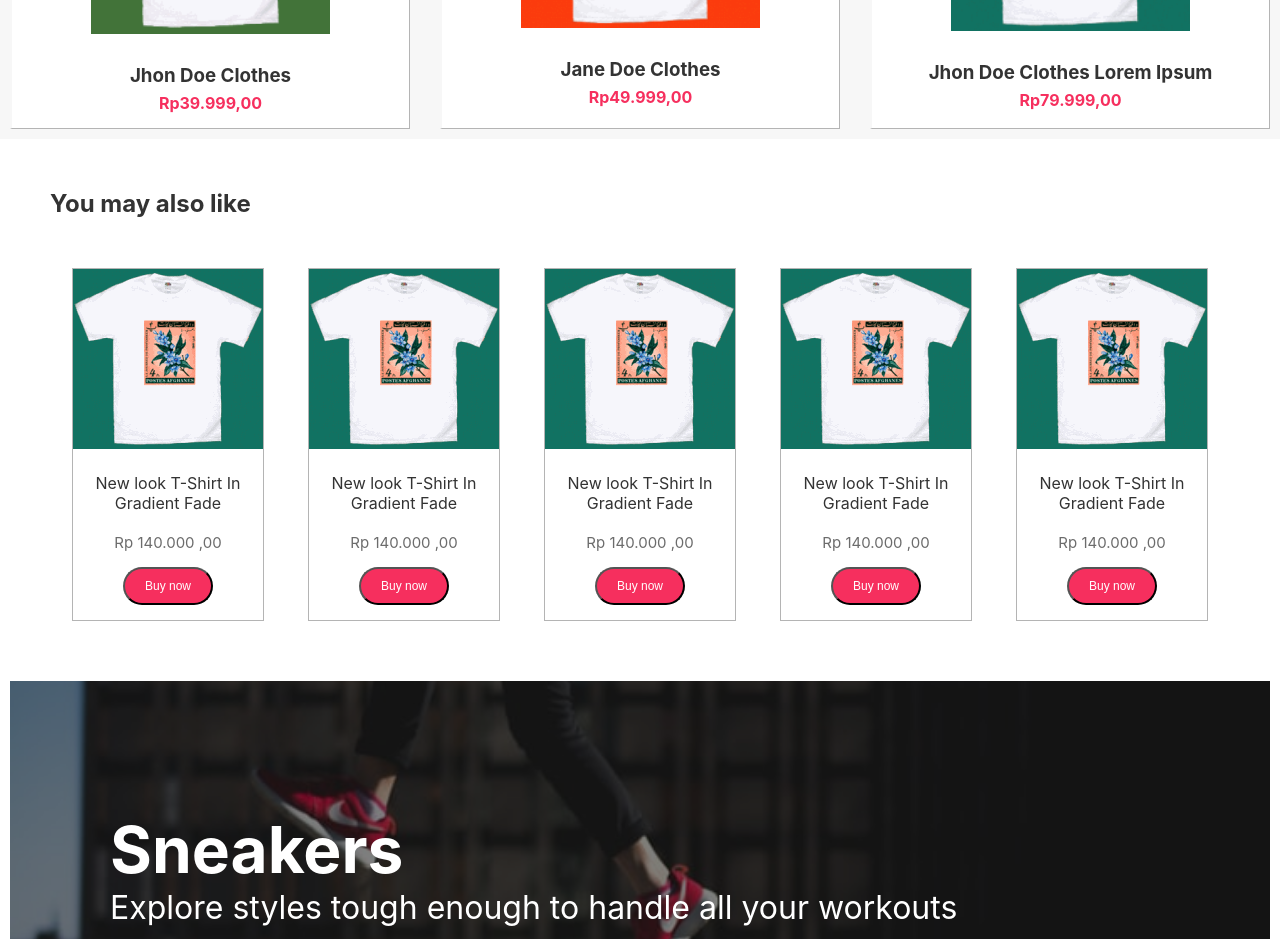
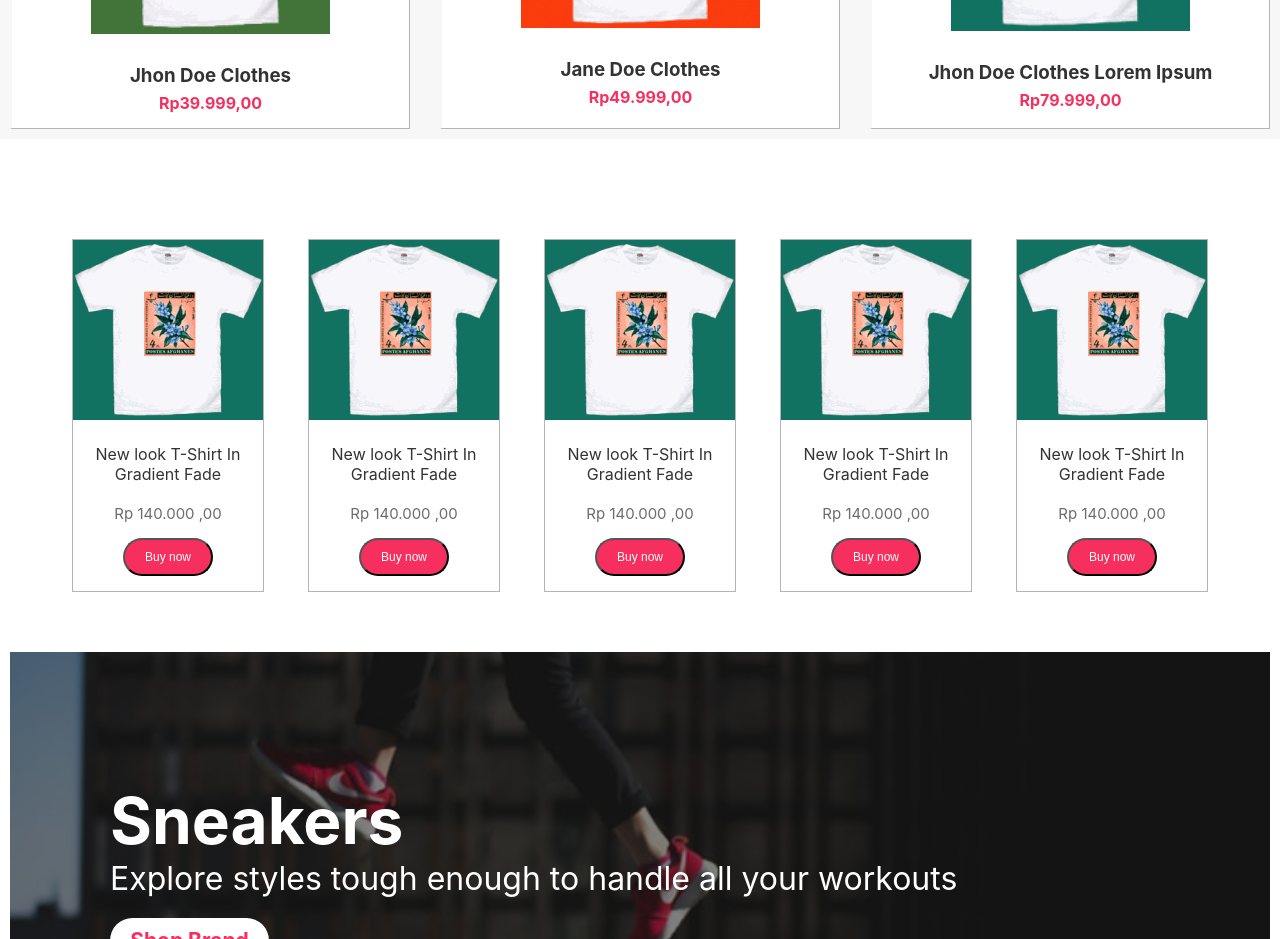
Before and after one commit to rifqhiyr/webstore, a React (Create React App) app: page / in a window 1280 px wide. Shown: the part 860-1799 px from the top of the page. Built offline with nearby package versions, Linux system fonts and the light colour scheme.

Commit message:
[Alfianinda] - adding revise of classname

```diff
--- a/src/components/views/HomePage.js
+++ b/src/components/views/HomePage.js
@@ -6,8 +6,9 @@ import AuthHeader from "../AuthHeader";
 import Header from "../Header";
 import Jumbotron from "../Jumbotron";
 import Card from "../Card";
-import HotProduct from "../HotProduct";
 import Hero from "../Hero";
+
+import DataHot from "./../../assets/data/HotData";
 
 export default class HomePage extends Component {
   state = {
@@ -16,13 +17,28 @@ export default class HomePage extends Component {
     backColorFooter: true
   };
   render() {
+    const dataList = DataHot.map(data => {
+      return (
+        <div className="content">
+          <img src={data.img} alt="Product1" />
+          <div className="h5">{data.title}</div>
+          <div className="price">Rp {data.price} ,00</div>
+          <div className="button-wrap">
+            <button className="button-hot">Buy now</button>
+          </div>
+        </div>
+      );
+    });
+
     return (
       <div>
         <AuthHeader backColorFooter={this.state.backColorHeader} />
         <Header backColorHeaderPage={this.state.backColorHeaderPage} />
         <Jumbotron />
         <Card />
-        <HotProduct />
+        <div className="padding">
+          <div className="wrap margin-top">{dataList}</div>
+        </div>
         <Hero />
         <Footer backColorFooter={this.state.backColorFooter} />
       </div>
```
